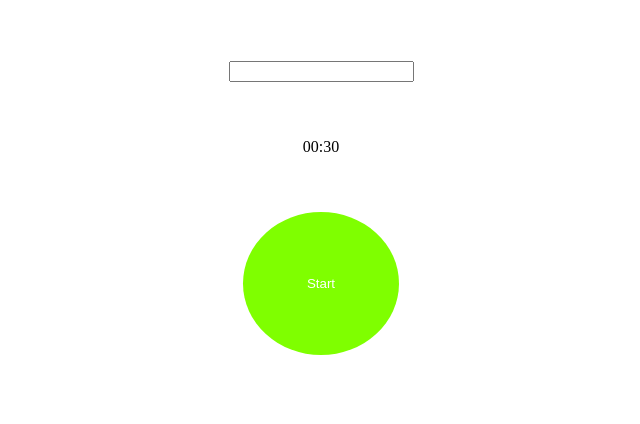
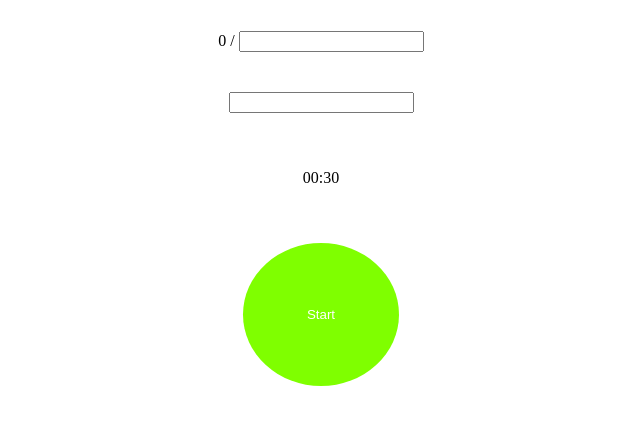
Before and after one commit to petarr14/street_timer, a plain HTML site: page index.html in a window 1280 px wide. Shown: the whole page, without its empty margins (327-967 px from the left). Drawn offline with Linux system fonts and the light colour scheme.

Commit message:
Add set counter that doesnt yet work

```diff
--- a/index.html
+++ b/index.html
@@ -9,6 +9,12 @@
 <body>
     <script src="script.js" defer ></script>
     <div class="timer">
+        <div class="serije" >
+            <span class="current">0</span>
+            <span>/</span>
+            <input type="number" size="3" >
+
+        </div>
         <input type="number">
         <p>00:30</p>
         <button>Start</button>
--- a/styles.css
+++ b/styles.css
@@ -15,3 +15,7 @@
     padding: 5vw;
     color: white;
 }
+
+.timer > * {
+    display: block;
+}
```
